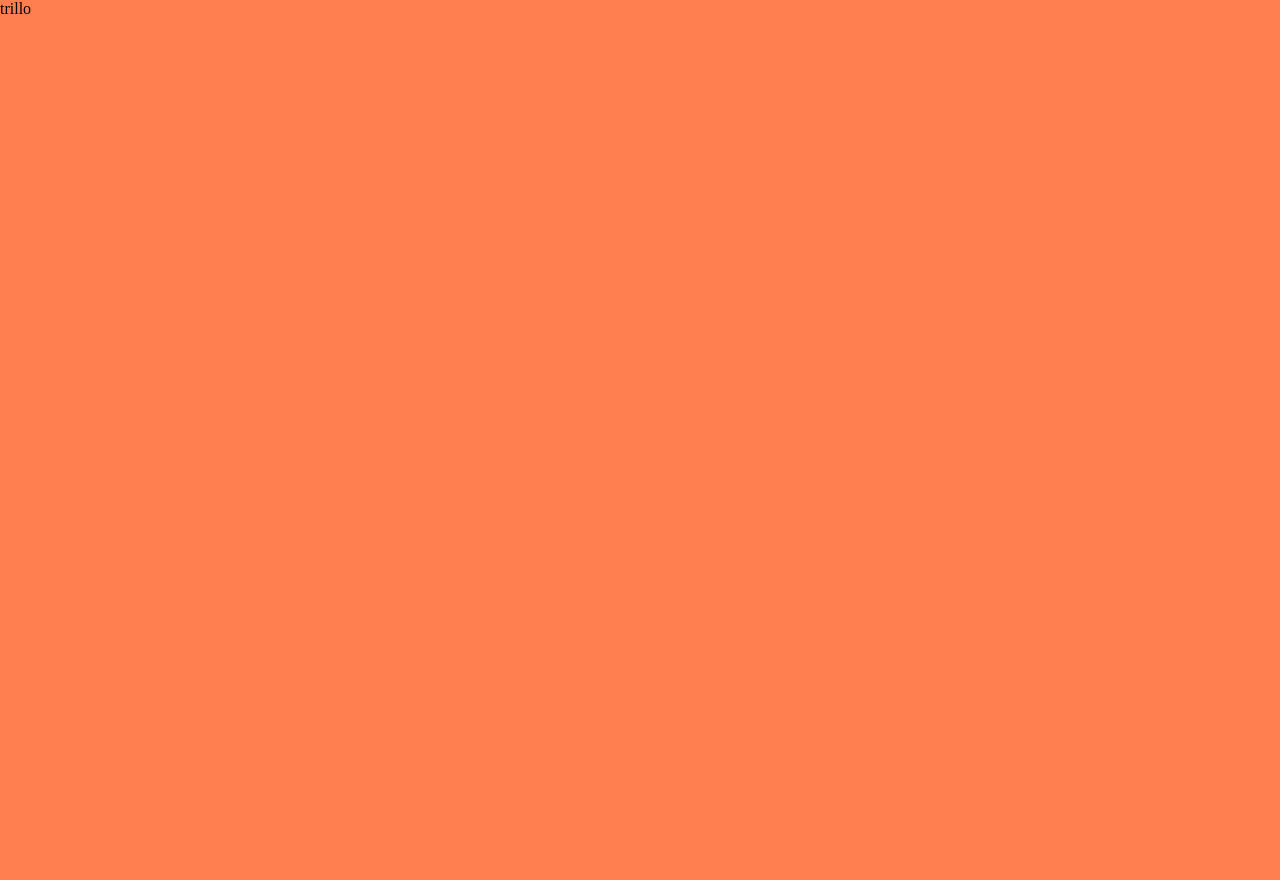
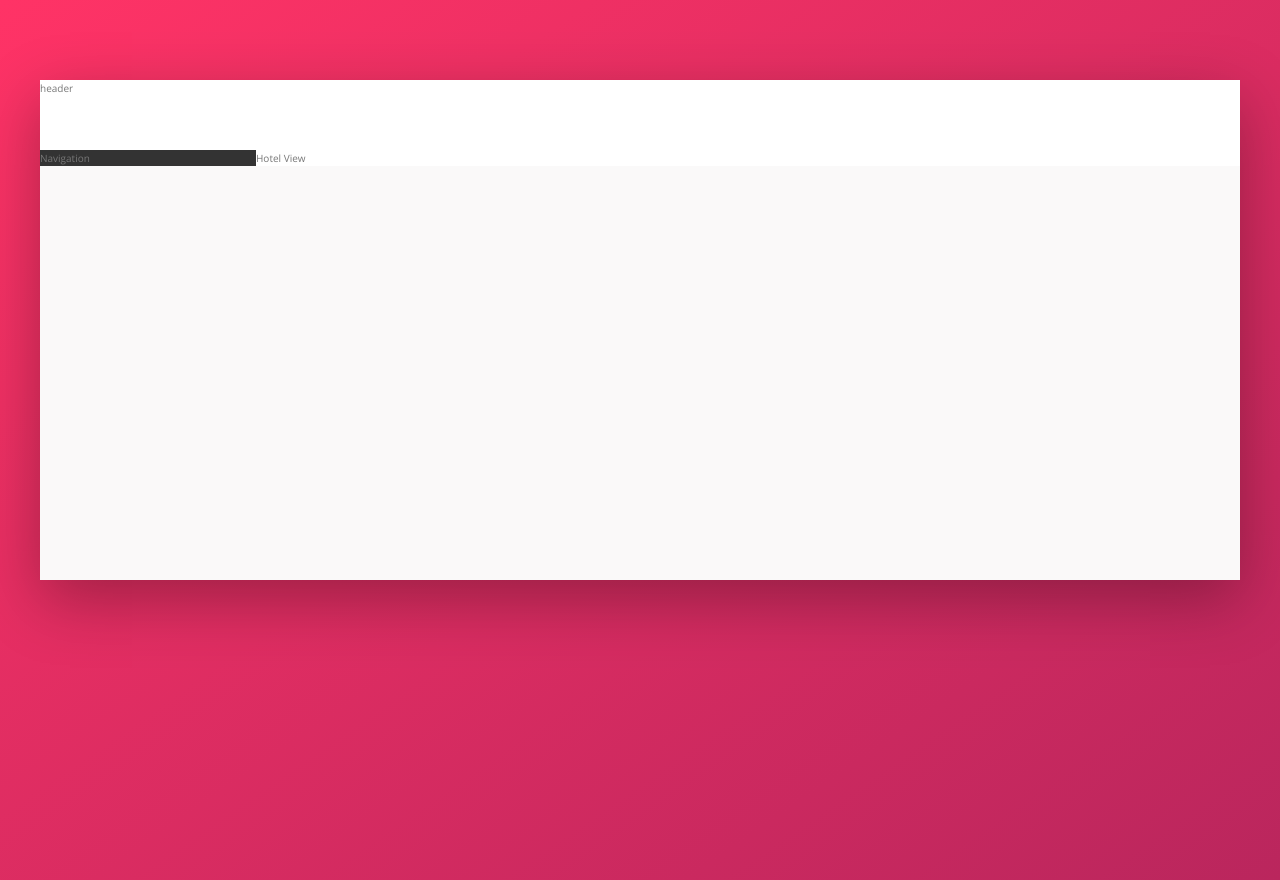
Before and after one commit to gaymemohamed/trello-app, a website: page index.html in a window 1280 px wide. Before the commit the page ends 800 px from the top, so only its background shows below. Drawn offline with nearby package versions, Linux system fonts and the light colour scheme.

Commit message:
architect the project

```diff
--- a/index.html
+++ b/index.html
@@ -11,6 +11,18 @@
         <title>trillo &mdash; Your all-in-one booking app</title>
     </head>
     <body>
-        trillo
+        <div class="container">
+            <header class="header">
+                header
+            </header>
+            <div class="content">
+                <nav class="sidebar">
+                    Navigation
+                </nav>
+                <main class="hotel-view">
+                    Hotel View
+                </main>
+            </div>
+        </div>
     </body>
 </html>
--- /dev/null
+++ b/sass/_base.scss
@@ -0,0 +1,63 @@
+/*
+COLORS
+
+Primary: #eb2f64
+Primary light: #FF3366
+Primary dark: #BA265D
+
+Grey light 1: #faf9f9
+Grey light 2: #f4f2f2
+Grey light 3: #f0eeee
+Grey light 4: #ccc
+
+Grey dark 1: #333
+Grey dark 2: #777
+Grey dark 3: #999
+
+*/
+// css Variables new advanced css property
+:root{
+    --color-primary: #eb2f64;
+    --color-primary-light: #FF3366;
+    --color-primary-dark: #BA265D;
+
+    --color-Grey-light-1: #faf9f9;
+    --color-Grey-light-2: #f4f2f2;
+    --color-Grey-light-3: #f0eeee;
+    --color-Grey-light-4: #ccc;
+
+    --color-Grey-dark-1: #333;
+    --color-Grey-dark-2: #777;
+    --color-Grey-dark-3: #999;
+
+    --shadow-dark:0 2rem 6rem rgba(0,0,0, .3);
+}
+
+
+
+*{
+    padding: 0;
+    margin: 0;
+}
+
+*,
+*::after,
+*::before{
+    box-sizing: inherit;
+}
+
+html{
+    box-sizing: border-box;
+    font-size: 62.5%; //1rem= 10px  , 10/16=62.5;
+}
+
+body{
+    font-family: 'Open Sans' , sans-serif;
+    font-weight: 400;
+    line-height: 1.6;
+    background-image: linear-gradient(to right bottom , var(--color-primary-light) , var(--color-primary-dark));
+    background-size: cover;
+    background-repeat: no-repeat;
+    color: var(--color-Grey-dark-2);
+    min-height: 100vh;
+}
--- /dev/null
+++ b/sass/_layout.scss
@@ -0,0 +1,28 @@
+.container{
+    max-width: 120rem;
+    min-height: 50rem;
+    background-color: var(--color-Grey-light-1);
+    margin: 8rem auto;
+    box-shadow: var(--shadow-dark);
+}
+
+.header{
+    height: 7rem;
+    background-color: #fff;
+    border-bottom: var(--color-Grey-light-2);
+}
+
+.content{
+    display: flex;
+}
+
+.sidebar{
+    background-color: var(--color-Grey-dark-1);
+    // flex : flex-grow : 0 , flex-shrink:0 , flex-basis:18%;
+    flex: 0 0 18%;
+}
+
+.hotel-view{
+    background-color: #fff;
+    flex: 1;
+}
--- a/sass/main.scss
+++ b/sass/main.scss
@@ -1,28 +1,3 @@
-/*
-COLORS
-
-Primary: #eb2f64
-Primary light: #FF3366
-Primary dark: #BA265D
-
-Grey light 1: #faf9f9
-Grey light 2: #f4f2f2
-Grey light 3: #f0eeee
-Grey light 4: #ccc
-
-Grey dark 1: #333
-Grey dark 2: #777
-Grey dark 3: #999
-
-*/
-
-
-*{
-    padding: 0;
-    margin: 0;
-    box-sizing: border-box;
-}
-
-body{
-    background-color: coral;
-}
+@import "base";
+@import "components";
+@import "layout";
```
Also changed, not shown: css/style.css, img/SVG/aircraft-take-off.svg (added), img/SVG/bookmark.svg (added), img/SVG/chat.svg (added), img/SVG/chevron-thin-right.svg (added), img/SVG/home.svg (added), img/SVG/key.svg (added), img/SVG/location-pin.svg (added), img/SVG/map.svg (added), img/SVG/quill.svg (added), img/SVG/star.svg (added), img/sprite.svg, sass/_components.scss (added), 2 other files.
